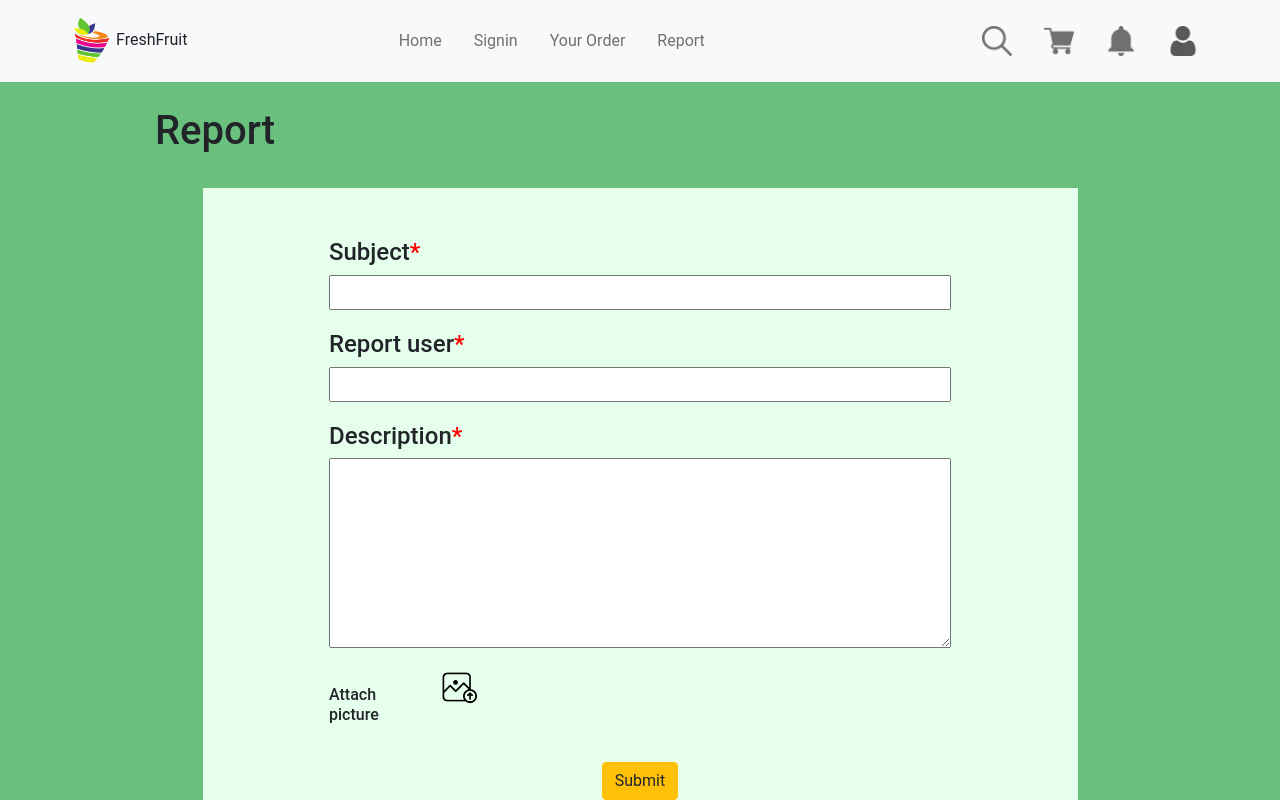
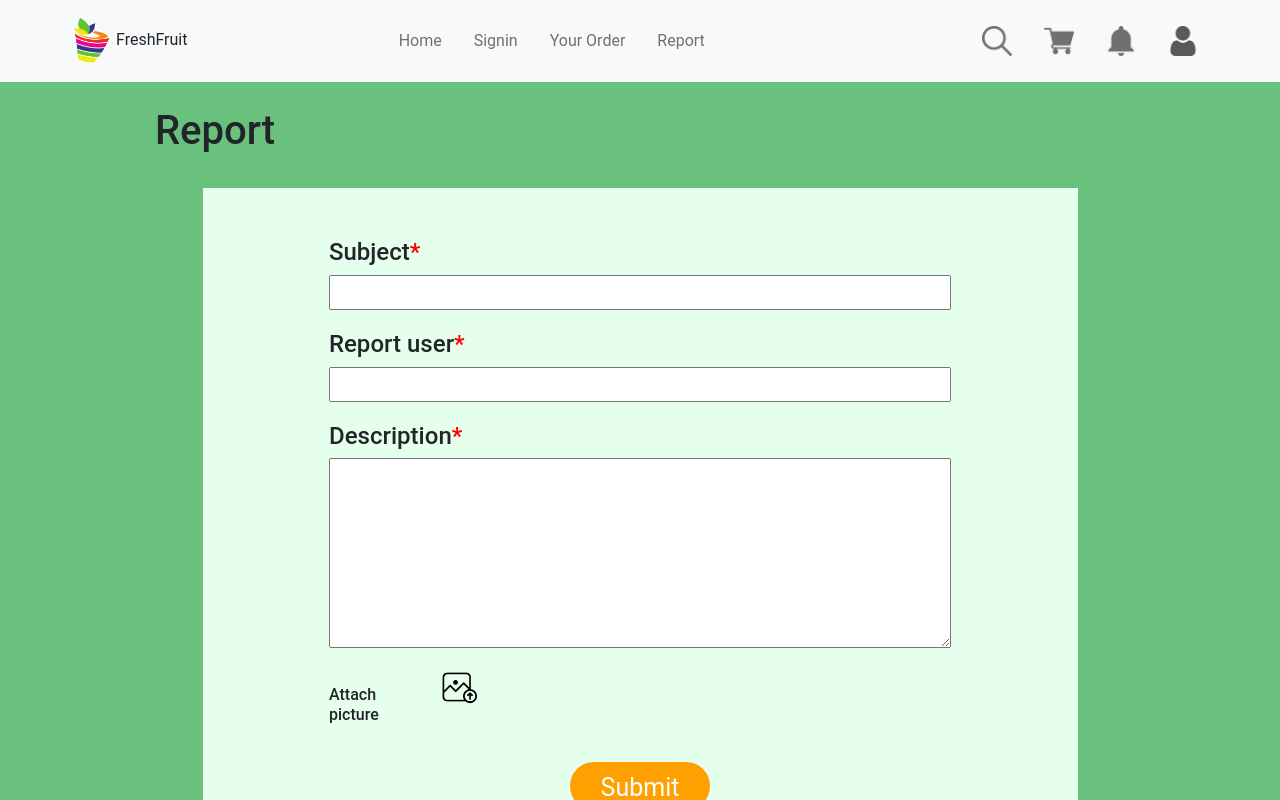
Before and after one commit to 2110423-2019-2/sec1_V-Solution, a React (Create React App) app in the folder front-fresh-fruit/: page /report in a window 1280 px wide. Shown: the top 800 px of the page. Built offline with nearby package versions, Linux system fonts and the light colour scheme.

Commit message:
fix button

```diff
--- a/front-fresh-fruit/src/Page/Report.js
+++ b/front-fresh-fruit/src/Page/Report.js
@@ -38,7 +38,7 @@
                         </div>
 
                         <div class='container containerAdjust' style={{paddingTop: '30px', textAlign: 'center'}}>
-                            <button type="button" class="btn btn-warning btn">Submit</button>
+                            <button type="button" class="btn btn-warning btn-report">Submit</button>
                         </div>
 
                     </div>
```
